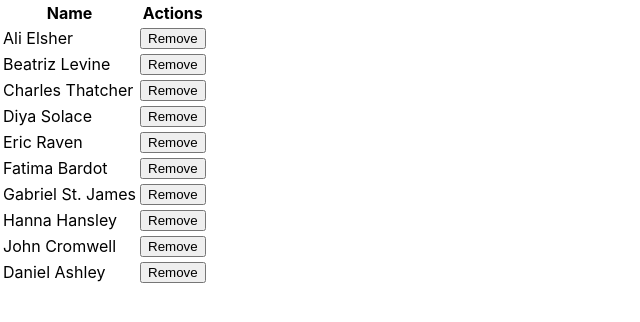
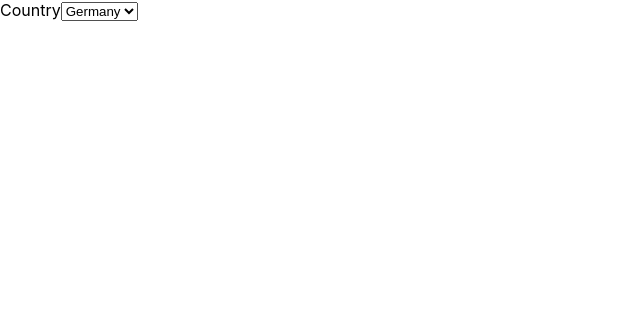
Before and after one commit to dtarxanyan/movies-project, a React (Create React App) app: page / in a window 1280 px wide. Shown: the top 322 px of the page, without its empty margins (0-640 px from the left). Built offline with nearby package versions, Linux system fonts and the light colour scheme.

Commit message:
created dropdown countries list

```diff
--- /dev/null
+++ b/public/data/countries.json
@@ -0,0 +1,4 @@
+[
+    {"id": 1, "name": "USA"},
+    {"id": 2, "name": "Germany"}
+]
--- a/src/App.js
+++ b/src/App.js
@@ -1,10 +1,30 @@
 import React from 'react';
 import TableContainer from "./components/Table/TableContainer";
+import DropDown from "./components/DropDown/DropDown";
 
 class App extends React.Component {
+    constructor(props) {
+        super(props);
+
+        this.state = {
+            countries: []
+        }
+    }
+
+    componentDidMount() {
+        fetch('/data/countries.json')
+            .then(res => res.json())
+            .then(countries => this.setState({ countries }))
+    }
+
     render() {
         return (
-            <TableContainer/>
+            // <TableContainer/>
+            <DropDown
+                label = {'Country'}
+                value = { {id: 2, name: 'Germany'} }
+                options = { this.state.countries }
+            />
         )
     }
 }
--- /dev/null
+++ b/src/components/DropDown/DropDown.js
@@ -0,0 +1,22 @@
+import React, {Component} from 'react';
+import {deselectOptions} from "@testing-library/user-event/dist/select-options";
+
+class DropDown extends Component {
+
+    render() {
+        const { options, label, value } = this.props;
+
+        return (
+            <div>
+                <label htmlFor="country">{ label }</label>
+
+                <select name="country" id="country">
+                    {this.props.options.map(option => <option selected={value} key={option.id}>{option.name}</option>)}
+                </select>
+
+            </div>
+        );
+    }
+}
+
+export default DropDown;
```
